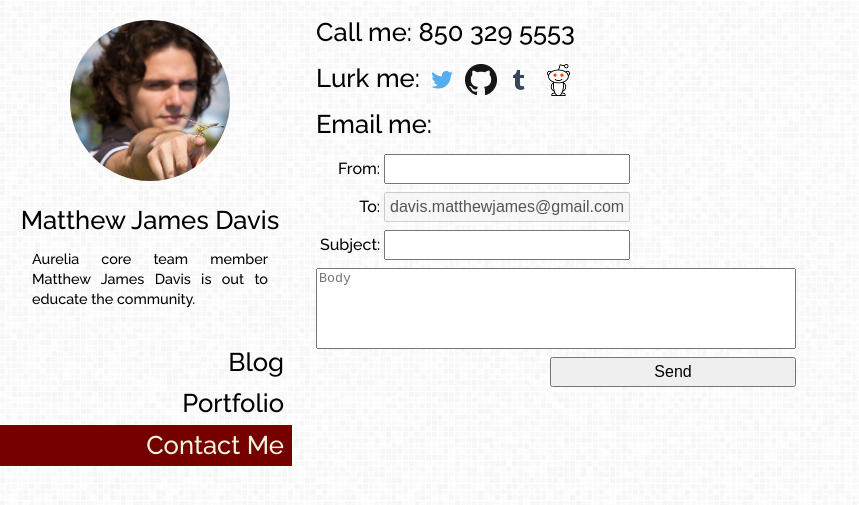
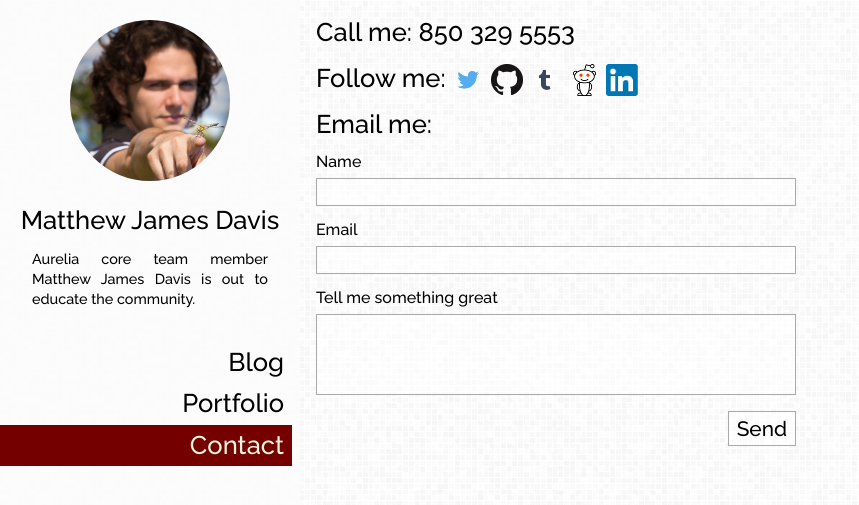
Before and after one commit to davismj/davismj.github.io, a Jekyll site: the page built from contact.html, in a window 1280 px wide. Shown: the top 505 px of the page, without its empty margins (0-859 px from the left). Built offline with Jekyll 4.4.1, drawn with Linux system fonts in a browser that asks for light colours; nearby versions of some CDN libraries; Markdown is read by kramdown in place of the engine named in the settings.

Commit message:
layout updates add linkedin

```diff
--- a/_config.yml
+++ b/_config.yml
@@ -9,6 +9,7 @@ twitter: matthewjames
 tumblr: davismj
 reddit: davismj
 github: davismj
+linkedin: mattdavis86
 
 # Short bio or description (displayed in the header)
 description: Aurelia core team member Matthew James Davis is out to educate the community.
--- a/_layouts/default.html
+++ b/_layouts/default.html
@@ -32,7 +32,7 @@
         <ul>
           <a href="/blog/"><li class="{% if page.category == 'blog' %}active{% endif %}">Blog</li></a>
           <a href="/portfolio/"><li class="{% if page.category == 'portfolio' %}active{% endif %}">Portfolio</li></a>
-          <a href="/contact/"><li class="{% if page.category == 'contact' %}active{% endif %}">Contact Me</li></a>
+          <a href="/contact/"><li class="{% if page.category == 'contact' %}active{% endif %}">Contact</li></a>
         </ul>
       </div>
     </nav>
--- a/_scss/_layout.scss
+++ b/_scss/_layout.scss
@@ -40,7 +40,7 @@
 }
 
 .row + .row {
-	margin-top: $unit;
+	margin-top: 2*$unit;
 }
 
 .col-1-2 {
--- a/contact.html
+++ b/contact.html
@@ -10,7 +10,7 @@ permalink: /contact/
 </h1>
 
 <h1 style="line-height: 32px;">
-  Lurk me:
+  Follow me:
   <a href="https://twitter.com/{{ site.twitter }}">
     <img class="logo" src="/images/twitter.png" />
   </a>
@@ -23,27 +23,28 @@ permalink: /contact/
   <a href="https://reddit.com/u/{{ site.reddit }}">
     <img class="logo" src="/images/reddit.png" />
   </a>
+  <a href="https://www.linkedin.com/in/{{ site.linkedin }}">
+    <img class="logo" src="/images/linkedin.png" />
+  </a>
 </h1>
 
 <h1>Email me:</h1>
 <form action="//formspree.io/davis.matthewjames+davismj.me@gmail.com" method="POST">
   <div class="row">
-    <label class="text-right">From:</label>
-    <input type="email" name="_replyto" />
+    <label>Name</label>
+    <input type="email" name="name" />
   </div>
   <div class="row">
-    <label class="text-right">To:</label>
-    <a href="mailto:davis.matthewjames@gmail.com">
-      <input type="email" disabled value="davis.matthewjames@gmail.com" />
-    </a>
+    <label>Email</label>
+    <input type="email" name="email" />
   </div>
   <div class="row">
-    <label class="text-right">Subject:</label>
-    <input type="text" name="subject" />
+    <label>Tell me something great</label>
+    <textarea class="row" rows="5" name="body"></textarea>
   </div>
-  <textarea class="row" rows="5" name="description" placeholder="Body"></textarea>
   <div class="row text-right">
-    <input type="submit" value="Send" />
+    <button type="submit">Send</button>
   </div>
+  <input type="text" name="_gotcha" style="display:none" />
   <input type="hidden" name="_next" value="/thanks.html" />
 </form>
--- a/desktop.scss
+++ b/desktop.scss
@@ -6,7 +6,6 @@
 //
 
 @import "_variables";
-@import "_layout";
 
 html {
   font-size: 100%;
@@ -80,17 +79,6 @@ main {
       font-size: $text-xl;
     }
   }
-
-  form {
-
-    label {
-      width: 68px;
-    }
-
-    input {
-      width: 246px;
-    }
-  }
 }
 
 // Settled on moving the import of syntax highlighting to the bottom of the CSS
--- a/mobile.scss
+++ b/mobile.scss
@@ -6,7 +6,6 @@
 //
 
 @import "_variables";
-@import "_layout";
 
 .hide-mobile {
   display: none;
@@ -23,7 +22,6 @@ body {
 nav {
   height: 78px;
   z-index: 1;
-  background: rgba(252,252,252,0.92);
   border-bottom: 2px solid rgba(32,32,32,0.3);
 
   div {
@@ -73,15 +71,4 @@ main {
       margin-top: 6px;
     }
   }
-
-  form {
-
-    label {
-      width: 68px;
-    }
-
-    input {
-      width: 220px;
-    }
-  }
 }
--- a/style.scss
+++ b/style.scss
@@ -24,6 +24,15 @@ a {
   text-decoration: none;
   color: inherit;
   cursor: pointer;
+}
+
+button, input, textarea {
+  border: 1px solid rgb(169,169,169);
+  background: rgba(255,255,255,0.5);
+}
+
+button:focus, input:focus, textarea:focus {
+  background: white;
 }
 
 h1 {
@@ -56,6 +65,8 @@ label, input {
 }
 
 nav {
+
+  background: rgba(252,252,252,0.92);
 
   ul {
 
@@ -150,21 +161,24 @@ main {
     }
   }
 
-  .content {
-    padding: 2*$unit;
-    border-radius: $unit;
-    background-color: $bg-2;
-  }
-
   form {
     max-width: 480px;
 
     label {
-      display: inline-block;
+      display: block;
+      padding: 0;
+      margin-bottom: $unit;
     }
 
-    a > input {
-      margin-left:-4px;
+    input {
+      display: block;
+      width: 100%;
+    }
+
+    button {
+      font-size: $text-lg;
+      font-family: inherit;
+      padding: $unit/2 $unit;
     }
   }
 }
--- a/thanks.html
+++ b/thanks.html
@@ -2,10 +2,7 @@
 layout: default
 title: Email Sent!
 ---
-<div class="text-center content">
-
+<div class="text-center">
 	<img src="images/thanks.png" />
-
 	<h1>Thanks for the email!</h1>
-
 </div>
```
Also changed, not shown: other parts of contact.html (+1 -1 lines), images/linkedin.png (added).
